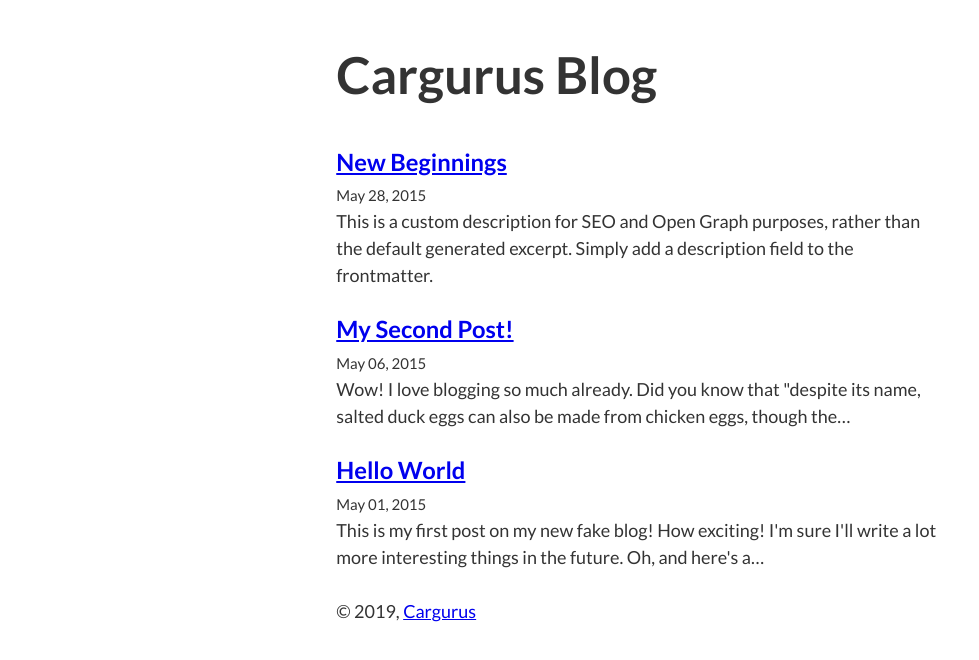
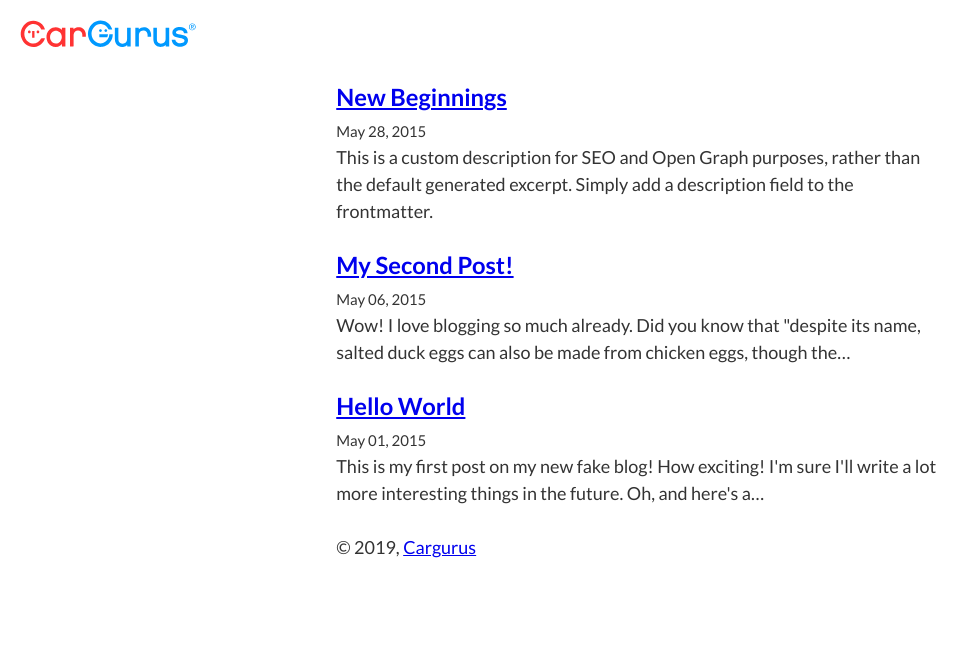
Before and after one commit to shayanushani/Blog, a Gatsby site: page / in a window 1280 px wide. Shown: the whole page, without its empty margins (0-979 px from the left). Built offline with nearby package versions, Linux system fonts and the light colour scheme; Gatsby itself is replaced by a stand-in of ours; some packages are replaced by stand-ins of ours.

Commit message:
finish branding

```diff
--- a/gatsby-config.js
+++ b/gatsby-config.js
@@ -1,6 +1,6 @@
 module.exports = {
   siteMetadata: {
-    title: `Cargurus Blog`,
+    title: `Revved`,
     author: `Tommy Parnell`,
     description: `A starter blog demonstrating what Gatsby can do.`,
     siteUrl: `https://cargurus.dev/`,
@@ -9,6 +9,8 @@ module.exports = {
     },
   },
   plugins: [
+    `gatsby-plugin-less`,
+    `gatsby-plugin-react-svg`,
     {
       resolve: `gatsby-source-filesystem`,
       options: {
@@ -57,7 +59,7 @@ module.exports = {
     {
       resolve: `gatsby-plugin-manifest`,
       options: {
-        name: `Cargurus Blog`,
+        name: `Revved`,
         short_name: `GatsbyJS`,
         start_url: `/`,
         background_color: `#ffffff`,
--- a/package.json
+++ b/package.json
@@ -12,9 +12,11 @@
     "gatsby-image": "^2.0.37",
     "gatsby-plugin-feed": "^2.1.0",
     "gatsby-plugin-google-analytics": "^2.0.18",
+    "gatsby-plugin-less": "^2.0.12",
     "gatsby-plugin-manifest": "^2.0.28",
     "gatsby-plugin-offline": "^2.0.25",
     "gatsby-plugin-react-helmet": "^3.0.12",
+    "gatsby-plugin-react-svg": "^2.1.1",
     "gatsby-plugin-sharp": "^2.0.32",
     "gatsby-plugin-typography": "^2.2.12",
     "gatsby-remark-copy-linked-files": "^2.0.11",
@@ -25,6 +27,7 @@
     "gatsby-source-filesystem": "^2.0.29",
     "gatsby-transformer-remark": "^2.3.8",
     "gatsby-transformer-sharp": "^2.1.17",
+    "less": "^3.9.0",
     "prismjs": "^1.16.0",
     "react": "^16.8.6",
     "react-dom": "^16.8.6",
--- /dev/null
+++ b/src/components/BrandedHeader.js
@@ -0,0 +1,10 @@
+import React from 'react';
+import styles from './BrandedHeader.module.less';
+import Logo from '../../content/assets/cargurus-logo.svg';
+export default function() {
+    return (
+    <div className={styles.brandedHeader}>
+        <Logo />
+    </div>
+    )
+}
--- /dev/null
+++ b/src/components/BrandedHeader.module.less
@@ -0,0 +1,6 @@
+.brandedHeader {
+    padding: 1rem 1rem 0 1rem;
+    svg {
+        max-width: 10em;
+    }
+}
--- a/src/components/layout.js
+++ b/src/components/layout.js
@@ -1,23 +1,59 @@
-import React from "react"
+import React, { Fragment } from "react"
 import { Link } from "gatsby"
 
 import { rhythm, scale } from "../utils/typography"
+import BrandedHeader from "./BrandedHeader.js"
 
 class Layout extends React.Component {
   render() {
     const { location, title, children } = this.props
-    const rootPath = `${__PATH_PREFIX__}/`
-    let header
+    // const rootPath = `${__PATH_PREFIX__}/`
+    // let header
 
-    if (location.pathname === rootPath) {
-      header = (
-        <h1
-          style={{
-            ...scale(1.5),
-            marginBottom: rhythm(1.5),
-            marginTop: 0,
-          }}
-        >
+    // if (location.pathname === rootPath) {
+    //   header = (
+    //     <h1
+    //       style={{
+    //         ...scale(1.5),
+    //         marginBottom: rhythm(1.5),
+    //         marginTop: 0,
+    //       }}
+    //     >
+    //       <Link
+    //         style={{
+    //           boxShadow: `none`,
+    //           textDecoration: `none`,
+    //           color: `inherit`,
+    //         }}
+    //         to={`/`}
+    //       >
+    //         {title}
+    //       </Link>
+    //     </h1>
+    //   )
+    // } else {
+    //   header = (
+    //     <h3
+    //       style={{
+    //         marginTop: 0,
+    //       }}
+    //     >
+    //       <Link
+    //         style={{
+    //           boxShadow: `none`,
+    //           textDecoration: `none`,
+    //           color: `inherit`,
+    //         }}
+    //         to={`/`}
+    //       >
+    //         {title}
+    //       </Link>
+    //     </h3>
+    //   )
+    // }
+    return (
+      <Fragment>
+        <nav>
         <Link
             style={{
               boxShadow: `none`,
@@ -26,45 +62,24 @@ class Layout extends React.Component {
             }}
             to={`/`}
           >
-            {title}
+            <BrandedHeader />
           </Link>
-        </h1>
-      )
-    } else {
-      header = (
-        <h3
-          style={{
-            marginTop: 0,
-          }}
-        >
-          <Link
-            style={{
-              boxShadow: `none`,
-              textDecoration: `none`,
-              color: `inherit`,
-            }}
-            to={`/`}
-          >
-            {title}
-          </Link>
-        </h3>
-      )
-    }
-    return (
+        </nav>
         <div
           style={{
             marginLeft: `auto`,
             marginRight: `auto`,
             maxWidth: rhythm(24),
-          padding: `${rhythm(1.5)} ${rhythm(3 / 4)}`,
+            padding: `${rhythm(1)} ${rhythm(3 / 4)}`,
           }}
         >
-        <header>{header}</header>
           <main>{children}</main>
           <footer>
-          © {new Date().getFullYear()}, <a href="www.cargurus.com">Cargurus</a>
+            © {new Date().getFullYear()},{" "}
+            <a href="www.cargurus.com">Cargurus</a>
           </footer>
         </div>
+      </Fragment>
     )
   }
 }
```
Also changed, not shown: content/assets/cargurus-logo.svg (added), 1 other file. Lines whose indentation alone changed are shown as unchanged.
